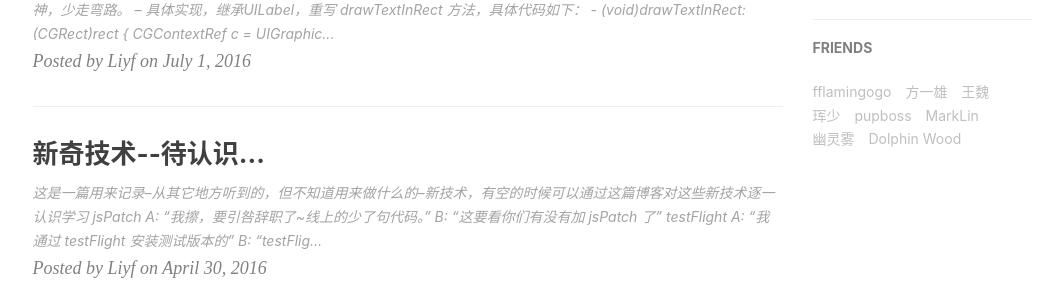
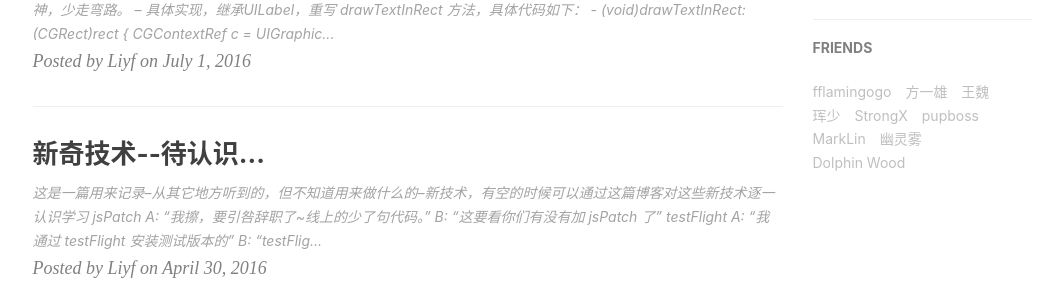
Before and after one commit to liyaofeng/liyaofeng.github.io, a Jekyll site: the page built from index.html, in a window 1280 px wide and 900 px high, scrolled down 774 px. Shown: the part 153-453 px from the top of the window, without its empty margins (135-1180 px from the left). Built offline with Jekyll 4.4.1, drawn with Linux system fonts in a browser that asks for light colours; nearby versions of some CDN libraries; the list of posts is cut into pages by our own code; comment, search, counter and statistics services are not loaded.

Commit message:
strongX 博客

```diff
--- a/_config.yml
+++ b/_config.yml
@@ -102,6 +102,11 @@ friends: [
 	tips: 大神
     },
     {
+	title: "StrongX",
+	href: "http://www.jianshu.com/users/56475732c6e9/latest_articles",
+	tips: 大神、动画
+    },
+    {
 	title: "pupboss",
 	href: "https://www.pupboss.com",
 	tips: 推送
```
